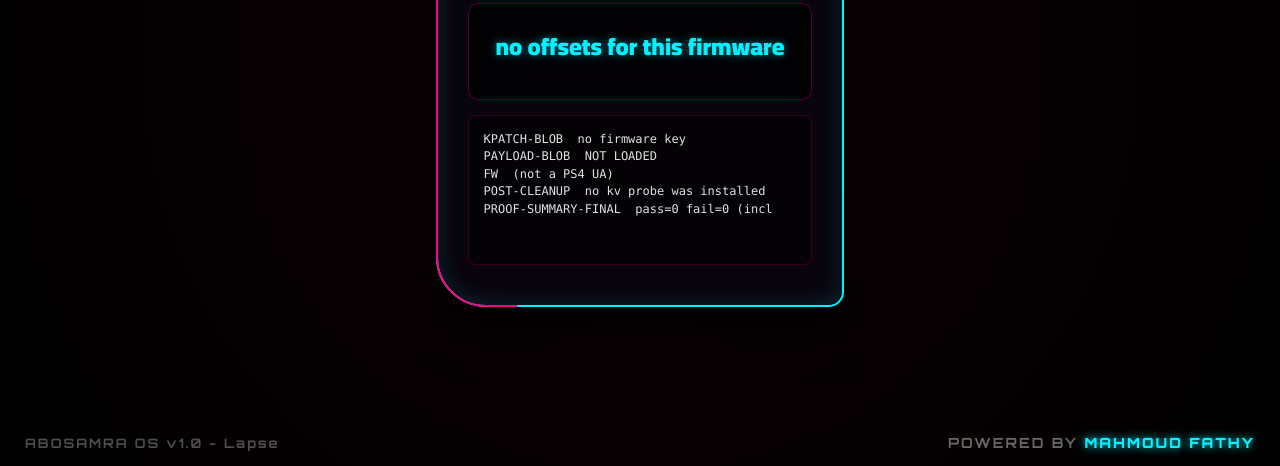
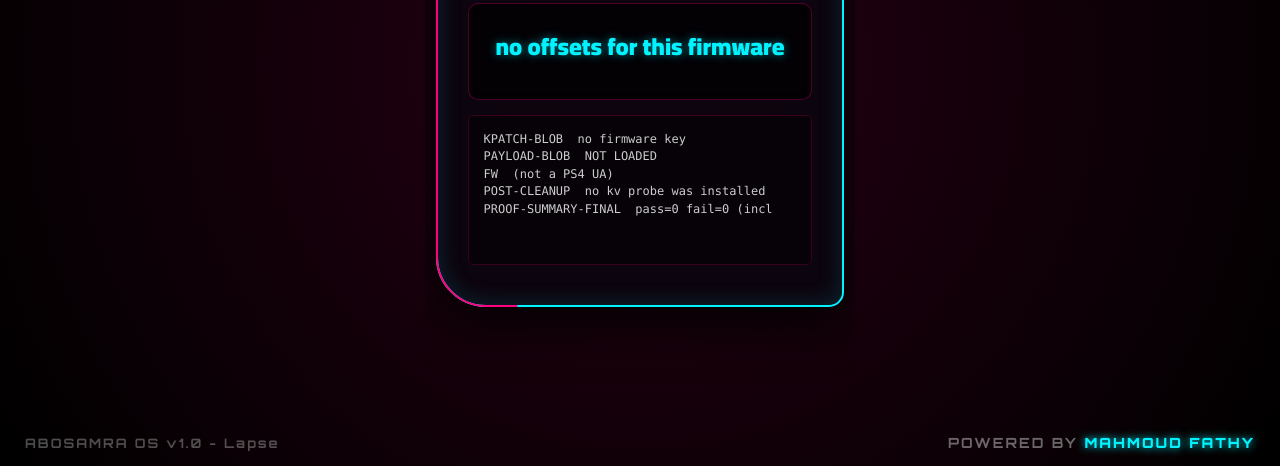
Before and after one commit to ps4han9/Abosamra, a plain HTML site: page run_lapse.html in a window 1280 px wide. Shown: the part 334-800 px from the top of the page. Drawn offline with Linux system fonts and the light colour scheme; no server answers.

Commit message:
Update run_lapse.html

```diff
--- a/run_lapse.html
+++ b/run_lapse.html
@@ -3,72 +3,42 @@
 <head>
 <meta charset="utf-8">
 <meta name="viewport" content="width=device-width,initial-scale=1">
-<title>ABOSAMRA STORE - Lapse Chain</title>
-
+<title>ABOSAMRA STORE - Lapse Exploit</title>
 <link rel="preconnect" href="https://fonts.googleapis.com">
 <link rel="preconnect" href="https://fonts.gstatic.com" crossorigin>
 <link href="https://fonts.googleapis.com/css2?family=Cairo:wght@700;900&family=Black+Ops+One&family=Orbitron:wght@700;900&display=swap" rel="stylesheet">
-
 <style>
   :root { --cyber-pink: #ff007f; --cyber-cyan: #00f3ff; --dark-bg: rgba(10, 5, 15, 0.85); }
   * { margin: 0; padding: 0; box-sizing: border-box; }
-
-  html, body {
-    min-height: 100vh; background: #000 url('bg.jpg') no-repeat center center fixed; background-size: cover;
-    color: #fff; font-family: 'Cairo', sans-serif; display: flex; align-items: center; justify-content: center; direction: rtl; overflow: hidden;
-  }
-  body::before { content: ''; position: absolute; top: 0; left: 0; width: 100%; height: 100%; background: radial-gradient(circle at center, rgba(255, 0, 127, 0.05) 0%, rgba(0,0,0,0.95) 100%); z-index: 0; }
-
-  .hud-container {
-    position: relative; z-index: 1; width: 95%; max-width: 850px; background: var(--dark-bg);
-    border: 2px solid var(--cyber-cyan); border-radius: 15px 50px 15px 50px;
-    padding: 40px 30px; box-shadow: 0 15px 50px rgba(0, 0, 0, 0.9), inset 0 0 25px rgba(0, 243, 255, 0.15);
-  }
+  html, body { min-height: 100vh; background: #000; color: #fff; font-family: 'Cairo', sans-serif; display: flex; align-items: center; justify-content: center; direction: rtl; overflow: hidden; }
+  body::before { content: ''; position: absolute; top: 0; left: 0; width: 100%; height: 100%; background: radial-gradient(circle at center, rgba(255, 0, 127, 0.15) 0%, rgba(0,0,0,0.95) 100%); z-index: 0; }
+  .hud-container { position: relative; z-index: 1; width: 95%; max-width: 850px; background: var(--dark-bg); border: 2px solid var(--cyber-cyan); border-radius: 15px 50px 15px 50px; padding: 40px 30px; box-shadow: 0 15px 50px rgba(0, 0, 0, 0.9), inset 0 0 25px rgba(0, 243, 255, 0.15); }
   .hud-container::before { content: ''; position: absolute; top: -2px; left: -2px; right: -2px; bottom: -2px; border: 2px solid var(--cyber-pink); border-radius: 15px 50px 15px 50px; clip-path: polygon(0 0, 20% 0, 20% 100%, 0 100%); z-index: -1; }
-
   .brand-title { font-family: 'Black Ops One', 'Orbitron', cursive; font-size: 3.5rem; text-align: center; color: #fff; letter-spacing: 4px; margin-bottom: 5px; text-transform: uppercase; direction: ltr; text-shadow: 3px 3px 0px var(--cyber-pink), -3px -3px 0px var(--cyber-cyan); }
   .brand-sub { font-size: 1.2rem; text-align: center; color: #fff; font-weight: 900; letter-spacing: 3px; text-transform: uppercase; margin-bottom: 25px; direction: ltr; }
-
   .status-panel { background: rgba(0, 0, 0, 0.7); padding: 20px; border-radius: 10px; border: 1px solid rgba(255, 0, 127, 0.3); margin-bottom: 15px; position: relative; box-shadow: inset 0 0 15px rgba(0, 0, 0, 0.8); }
-
   #state { font-size: 24px; font-weight: 900; color: var(--cyber-cyan); text-align: center; margin-bottom: 10px; text-shadow: 0 0 10px rgba(0, 243, 255, 0.5); }
-
   .loader-wrapper { display: flex; justify-content: center; gap: 8px; margin-top: 10px; }
   .dot { width: 12px; height: 12px; background: var(--cyber-cyan); border-radius: 50%; box-shadow: 0 0 10px var(--cyber-cyan); animation: bounce 1s infinite alternate; }
   .dot:nth-child(2) { animation-delay: 0.2s; background: var(--cyber-pink); box-shadow: 0 0 10px var(--cyber-pink); } .dot:nth-child(3) { animation-delay: 0.4s; }
   @keyframes bounce { to { transform: translateY(-10px); opacity: 0.5; } }
-
-  #out { white-space: pre-wrap; font: 12px/1.45 Consolas, monospace; background: rgba(0, 0, 0, 0.5); border: 1px solid rgba(255, 0, 127, 0.2); border-radius: 8px; padding: 15px; min-height: 150px; max-height: 200px; overflow-y: auto; color: #e0e0e0; direction: ltr; text-align: left; }
+  #out { white-space: pre-wrap; font: 12px/1.45 Consolas, monospace; background: rgba(0, 0, 0, 0.5); border: 1px solid rgba(255, 0, 127, 0.2); border-radius: 5px; padding: 15px; min-height: 150px; max-height: 200px; overflow-y: auto; color: #ccc; direction: ltr; text-align: left; }
   #out::-webkit-scrollbar { width: 5px; } #out::-webkit-scrollbar-thumb { background: var(--cyber-pink); border-radius: 5px; }
-
   .powered-by { position: fixed; bottom: 15px; right: 25px; font-family: 'Orbitron', sans-serif; font-size: 14px; letter-spacing: 2px; color: rgba(255, 255, 255, 0.4); z-index: 10; direction: ltr; }
   .powered-by span { color: var(--cyber-cyan); font-weight: 900; text-shadow: 0 0 8px var(--cyber-cyan); }
   .footer-sys { position: fixed; bottom: 15px; left: 25px; font-family: 'Orbitron', sans-serif; font-size: 13px; color: rgba(255,255,255,0.3); letter-spacing: 2px; z-index: 10; direction: ltr; }
-
   @media (max-width: 600px) { .brand-title { font-size: 2.5rem; } .hud-container { padding: 30px 15px; } .powered-by { font-size: 10px; right: 10px; } .footer-sys { font-size: 10px; left: 10px; } }
 </style>
 </head>
 <body>
-
 <div class="hud-container">
   <h1 class="brand-title">ABOSAMRA</h1>
   <div class="brand-sub">LAPSE EXPLOIT</div>
-
-  <div class="status-panel">
-    <div id="state">
-      <span id="stateText">⏳ جارٍ تحميل سلسلة Lapse...</span>
-      <div class="loader-wrapper">
-        <div class="dot"></div><div class="dot"></div><div class="dot"></div>
-      </div>
-    </div>
-  </div>
-
+  <div class="status-panel"><div id="state"><span id="stateText">⏳ جارٍ تحميل سلسلة Lapse...</span><div class="loader-wrapper"><div class="dot"></div><div class="dot"></div><div class="dot"></div></div></div></div>
   <div id="out"></div>
 </div>
-
 <div class="powered-by">POWERED BY <span>MAHMOUD FATHY</span></div>
 <div class="footer-sys">ABOSAMRA OS v1.0 - Lapse</div>
-
 <script type="module">
   import "./chain_lapse.js";
 </script>
```
